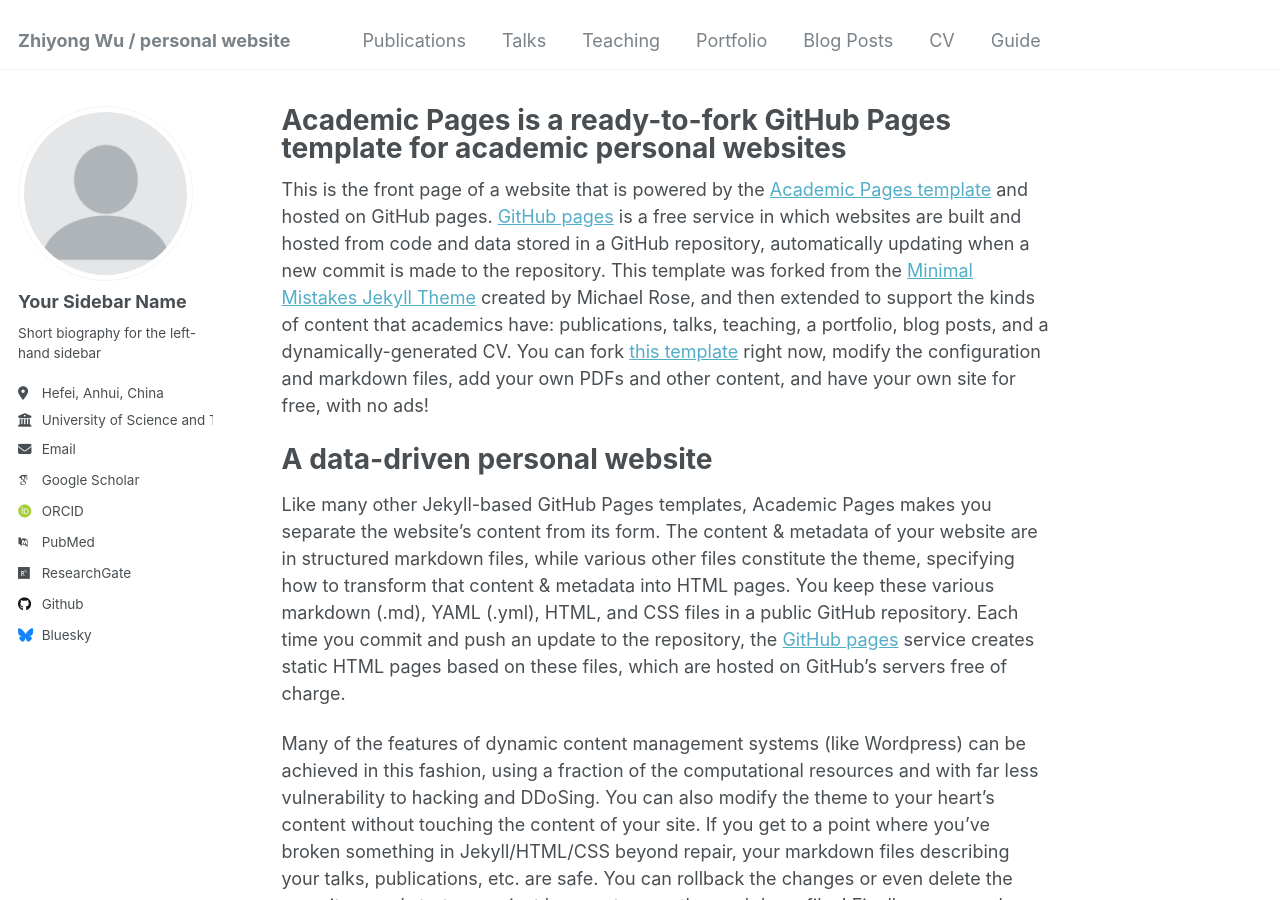
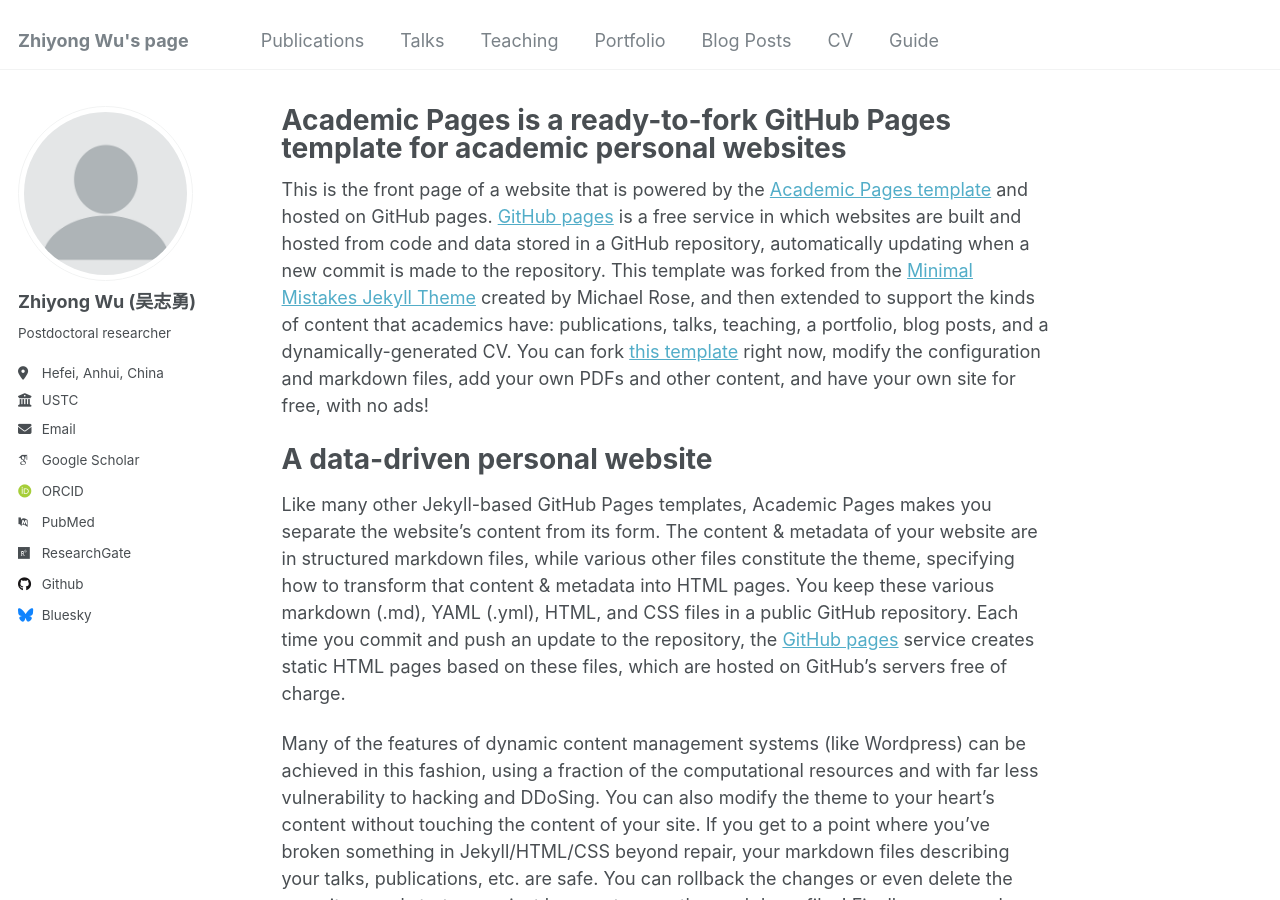
Before and after one commit to Z-Y-Wu/ZW-, a Jekyll site: the page built from _pages/about.md, in a window 1280 px wide and 900 px high. Built offline with Jekyll 4.4.1, drawn with Linux system fonts in a browser that asks for light colours; some web fonts are replaced.

Commit message:
Update _config.yml

```diff
--- a/_config.yml
+++ b/_config.yml
@@ -8,7 +8,7 @@
 
 # Basic Site Settings
 locale                   : "en-US"
-title                    : "Zhiyong Wu / personal website"
+title                    : "Zhiyong Wu's page"
 title_separator          : "-"
 name                     : &name "Zhiyong Wu"
 description              : &description "personal description"
@@ -22,11 +22,11 @@ repository               : "academicpages/academicpages.github.io"
 author:
   # Biographic information
   avatar           : "profile.png"
-  name             : "Your Sidebar Name"
+  name             : "Zhiyong Wu (吴志勇)"
   pronouns         : # example: "she/her"
-  bio              : "Short biography for the left-hand sidebar"
+  bio              : "Postdoctoral researcher"
   location         : "Hefei, Anhui, China"
-  employer         : "University of Science and Technology of China"
+  employer         : "USTC"
   uri              : # URL
   email            : "wzyy@mail.ustc.edu.cn"
 
```
